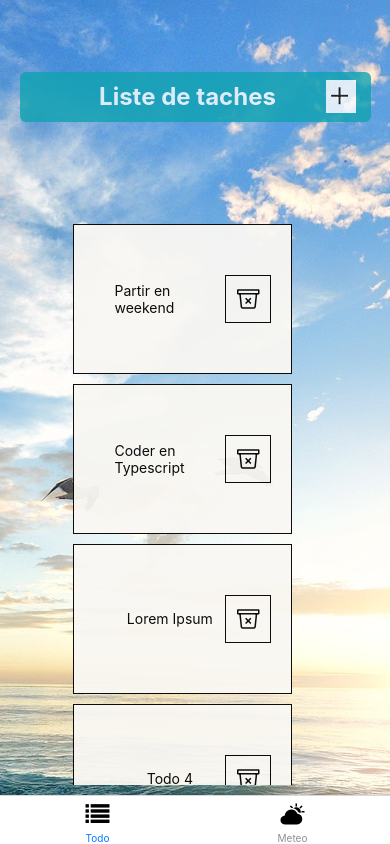
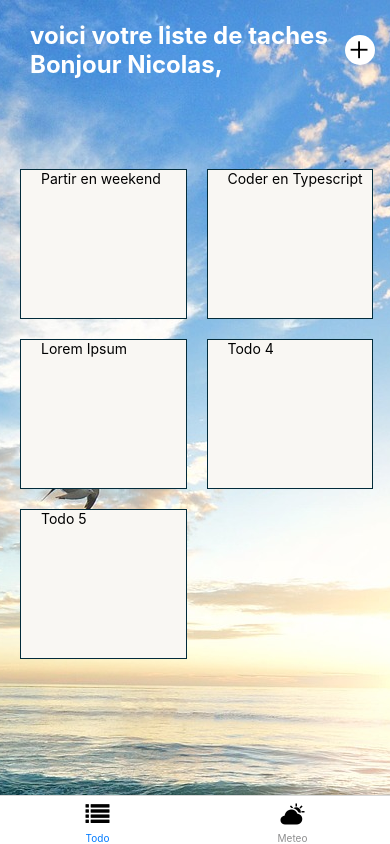
Before and after one commit to nicolasdet/todolist, a React Native app: screen /Home in a window 390 px wide. Built offline with nearby package versions, Linux system fonts and the light colour scheme.

Commit message:
Update - refonte UX/Design

```diff
--- a/components/Header/AddButton.tsx
+++ b/components/Header/AddButton.tsx
@@ -32,6 +32,11 @@ const styles = StyleSheet.create({
   containerStyle: {
     marginRight: 15,
     backgroundColor: 'white',
+	width: 30,
+	height: 30,
+	justifyContent: 'center',
+	alignItems: 'center',
+	borderRadius: 15,
   },
   pressed: {
     opacity: 0.4,
--- a/components/Header/Header.tsx
+++ b/components/Header/Header.tsx
@@ -8,8 +8,11 @@ import TitleText from './TitleText';
 const Header = () => {
   return (
     <View style={styles.container}>
-      <TitleText text={AppText.Todo.Header.Title} />
-      <AddButton />
+		<View>
+      		<TitleText text={AppText.Todo.Header.Title} />
+	  		<TitleText text={AppText.Todo.Header.Hello} />
+		</View>
+	  <AddButton />
     </View>
   );
 };
@@ -18,13 +21,10 @@ export default Header;
 
 const styles = StyleSheet.create({
   container: {
-    width: isTablet ? '60%' : '90%',
-    backgroundColor: colors.blue,
-    height: isTablet ? 70 : 50,
-    justifyContent: 'center',
-    alignItems: 'center',
-    flexDirection: 'row',
-	borderRadius: 6,
-	opacity: 0.8
+    width: "100%",
+    height: isTablet ? 200 : 100,
+	flexDirection: 'row',
+	alignItems: 'center',
+	justifyContent: 'space-between',
   },
 });
--- a/components/Header/TitleText.tsx
+++ b/components/Header/TitleText.tsx
@@ -17,9 +17,6 @@ export default TitleText;
 
 const styles = StyleSheet.create({
   container: {
-    flex: 1,
-    justifyContent: 'center',
-    alignItems: 'center',
     paddingLeft: 30,
   },
   textStyle: {
--- a/components/TodoList/TodoCard.tsx
+++ b/components/TodoList/TodoCard.tsx
@@ -32,7 +32,7 @@ const TodoCard = ({ title, id }: TodoCardInterface) => {
         <Text>{title}</Text>
       </View>
       <View style={styles.removeContainer}>
-        <RemoveCard onRemove={onRemove} />
+        {/* <RemoveCard onRemove={onRemove} /> */}
       </View>
     </Pressable>
   );
@@ -42,22 +42,17 @@ export default TodoCard;
 
 const styles = StyleSheet.create({
   container: {
-	width: '90%',
+	width: '45%',
     height: 150,
-    justifyContent: 'center',
-    alignItems: 'center',
-    flexDirection: 'row',
-    borderWidth: 1,
-    borderColor: 'black',
-    marginBottom: 10,
+    borderWidth: 0.5,
+    borderColor: color.darkBlue,
+    margin: 10,
 	backgroundColor: color.grey,
-	opacity: 0.95,
+
   },
   titleContainer: {
     flex: 1,
-    justifyContent: 'center',
-    alignItems: 'center',
-    marginLeft: 40,
+    marginLeft: 20,
   },
   removeContainer: {
     paddingRight: 20,
--- a/components/TodoList/TodoList.tsx
+++ b/components/TodoList/TodoList.tsx
@@ -12,6 +12,7 @@ const TodoList = () => {
         data={todoCtx.todos}
         keyExtractor={(item) => item.id}
         renderItem={({ item }) => <TodoCard title={item.title} id={item.id} />}
+		numColumns={2}
       />
     </View>
   );
@@ -23,7 +24,6 @@ const styles = StyleSheet.create({
   container: {
     flex: 1,
     width: '100%',
-    alignItems: 'center',
     marginTop: 20,
   },
 });
--- a/screens/Home.tsx
+++ b/screens/Home.tsx
@@ -28,15 +28,13 @@ const styles = StyleSheet.create({
   headerContainer: {
     flex: 1,
     width: '100%',
-    justifyContent: 'center',
-    alignItems: 'center',
   },
   image: {
     flex: 1,
 	width: '100%',
   },
   todoListContainer: {
-    flex: 3,
+    flex: 5,
 	margin: 10,
   },
 });
--- a/utils/Text.json
+++ b/utils/Text.json
@@ -1,7 +1,8 @@
 {
 	"Todo": {
 		"Header": {
-			"Title": "Liste de taches"
+			"Hello": "Bonjour Nicolas,",
+			"Title": "voici votre liste de taches"
 		}
 	}
 }
```
